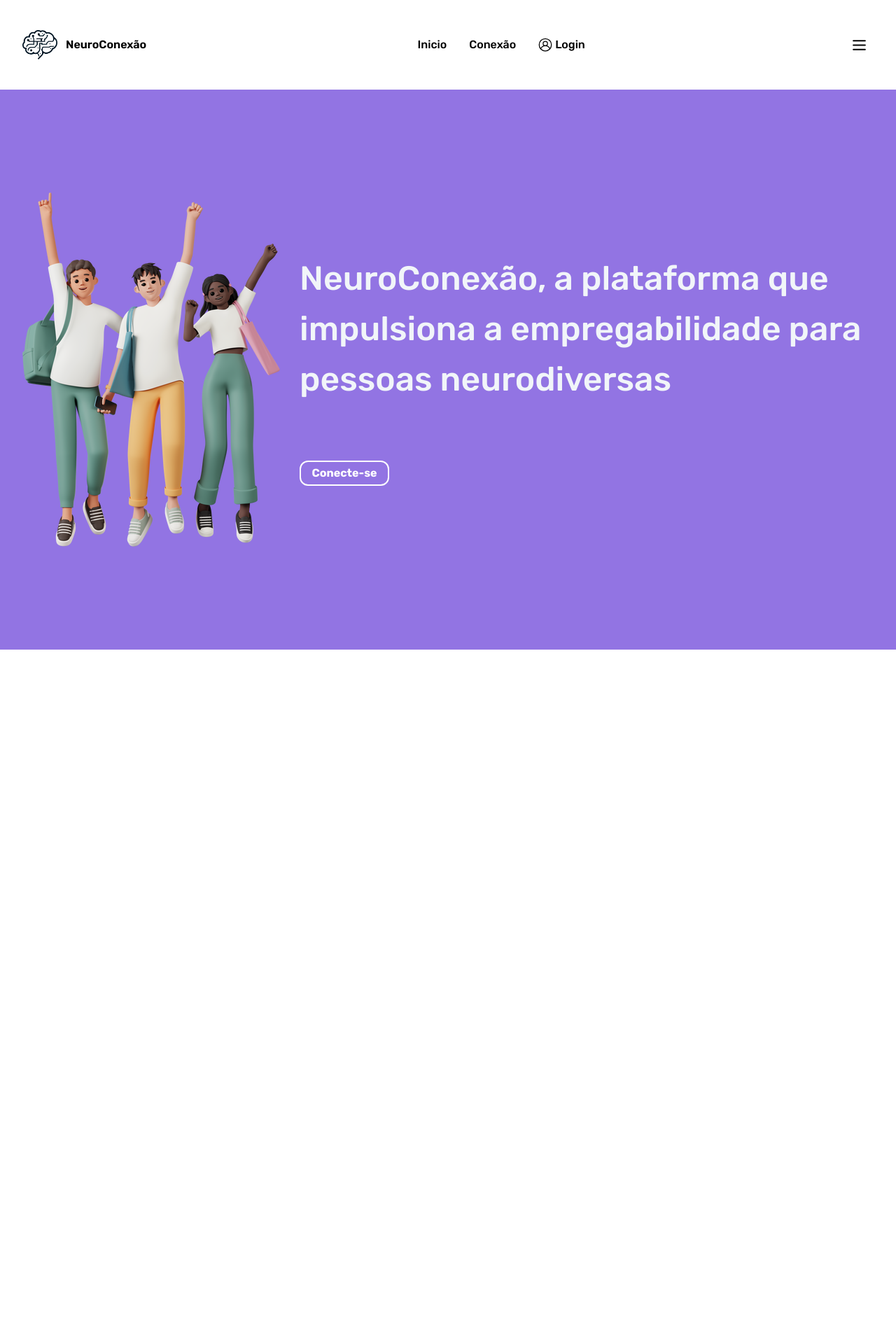
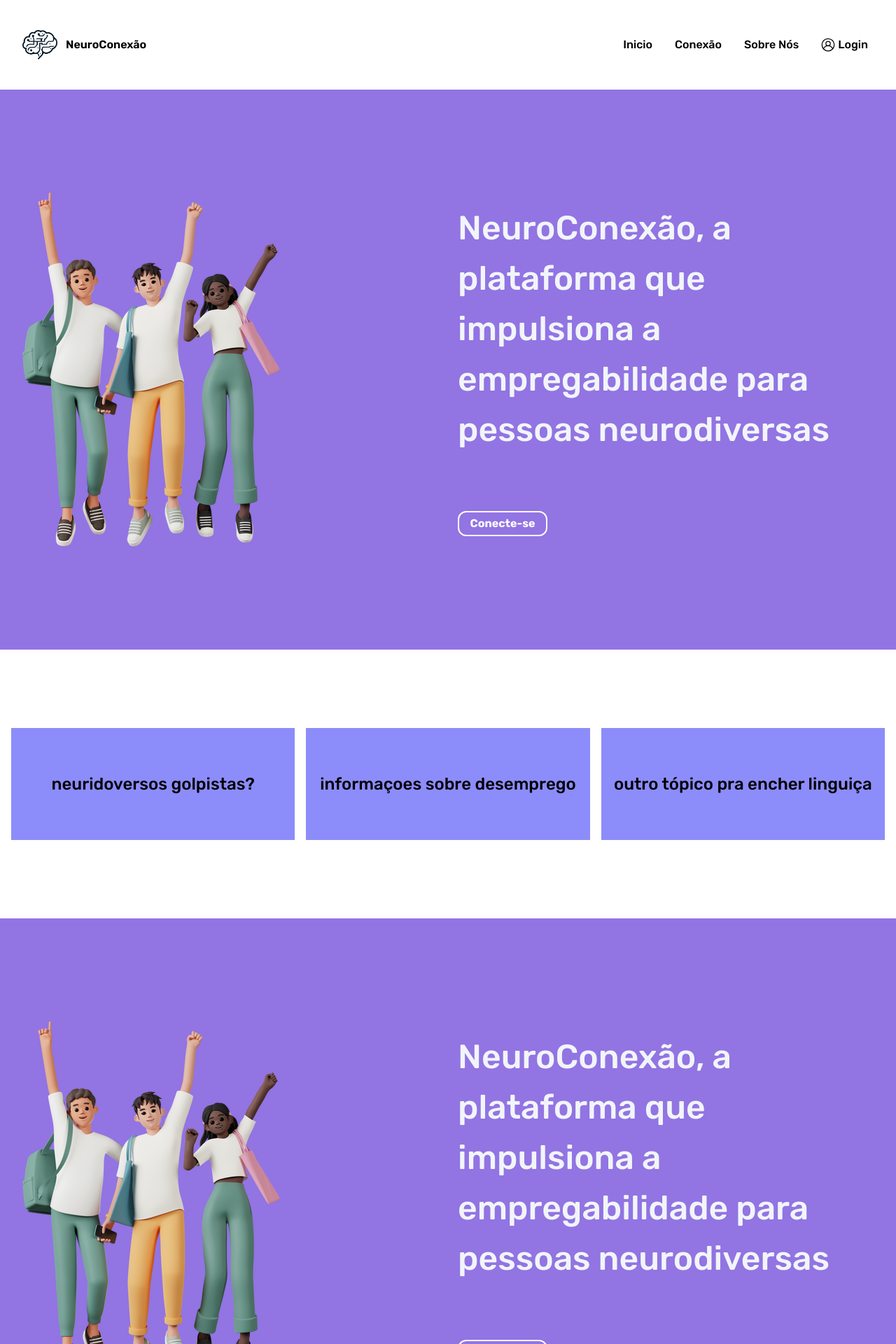
Before and after one commit to RecodeSquad14/NeuroConexao, a Next.js app: page / in a window 1280 px wide. Shown: the top 1920 px of the page at 70% size. Before the commit the page ends 928 px from the top, so only its background shows below. Built offline with nearby package versions, Linux system fonts and the light colour scheme.

Commit message:
criação das rotas e edições na home e tailwind.config

```diff
--- a/src/app/page.js
+++ b/src/app/page.js
@@ -5,16 +5,53 @@ import Image from "next/image";
 export default function Home() {
   return (
     <div className="bg-primary">
-      <GridContainer className="flex gap-7 justify-center items-center  h-screen ">
-        <Image
-          src="/home-img/heroImage.png"
-          alt="grupo de pessoas"
-          width={500}
-          height={600}
-        />
+      <GridContainer className="flex flex-col gap-7 justify-center items-center  h-screen md:flex-row ">
+        <div className="md:w-1/2">
+          <Image
+            src="/home-img/heroImage.png"
+            alt="grupo de pessoas"
+            width={600}
+            height={600}
+            className=" w-195 md:w-auto "
+          />
+        </div>
 
-        <div>
-          <p className="font-normal text-5xl text-slate-100 leading-normal">
+        <div className="md:w-1/2">
+          <p className="font-normal text-4xl leading-normal text-slate-100  md:text-5xl md:leading-normal">
+            NeuroConexão, a plataforma que impulsiona a empregabilidade para
+            pessoas neurodiversas
+          </p>
+          <Button
+            name="Conecte-se"
+            href="/conexao"
+            className="bg-transparent w-32 border-white border-solid border-2 text-white  rounded-xl p-1 mt-20 text-center font-bold hover:bg-secondary "
+          />
+        </div>
+      </GridContainer>
+      <div className="h-96 flex justify-evenly items-center gap-4 bg-white p-4">
+        <div className=" w-1/3 h-40 bg-tertiary text-black text-2xl grid place-items-center ">
+          neuridoversos golpistas?
+        </div>
+        <div className="w-1/3 h-40 bg-tertiary text-black text-2xl grid place-items-center ">
+          informaçoes sobre desemprego
+        </div>
+        <div className="w-1/3 h-40 bg-tertiary text-black text-2xl grid place-items-center ">
+          outro tópico pra encher linguiça
+        </div>
+      </div>
+      <GridContainer className="flex flex-col gap-7 justify-center items-center  h-screen md:flex-row ">
+        <div className="md:w-1/2">
+          <Image
+            src="/home-img/heroImage.png"
+            alt="grupo de pessoas"
+            width={600}
+            height={600}
+            className=" w-195 md:w-auto "
+          />
+        </div>
+
+        <div className="md:w-1/2">
+          <p className="font-normal text-4xl leading-normal text-slate-100  md:text-5xl md:leading-normal">
             NeuroConexão, a plataforma que impulsiona a empregabilidade para
             pessoas neurodiversas
           </p>
--- /dev/null
+++ b/src/app/sobre/page.js
@@ -0,0 +1,7 @@
+import React from "react";
+
+function sobre() {
+  return <div>sobre</div>;
+}
+
+export default sobre;
--- a/src/components/header/Header.jsx
+++ b/src/components/header/Header.jsx
@@ -26,24 +26,30 @@ function Header() {
                 </Link>
               </div>
             </div>
-            <div className="">
+            <div className=" hidden md:block ">
               <div className="ml-4 flex items-center space-x-4">
                 <Link
                   href="/"
-                  className="text-black hover:bg-blue-500  rounded-lg p-2"
+                  className="text-black hover:bg-primary hover:text-white  rounded-lg p-2"
                 >
                   Inicio
                 </Link>
                 <Link
                   href="/conexao"
-                  className="text-black hover:bg-blue-500  rounded-lg p-2"
+                  className="text-black hover:bg-primary hover:text-white  rounded-lg p-2"
                 >
                   Conexão
+                </Link>
+                <Link
+                  href="/sobre"
+                  className="text-black hover:bg-primary hover:text-white  rounded-lg p-2"
+                >
+                  Sobre Nós
                 </Link>
 
                 <Link
                   href="/login"
-                  className="text-black hover:bg-blue-500  rounded-lg p-2 flex items-center gap-1"
+                  className="text-black hover:bg-primary hover:text-white  rounded-lg p-2 flex items-center gap-1"
                 >
                   <Image
                     src="/loginIcon.svg"
@@ -55,7 +61,7 @@ function Header() {
                 </Link>
               </div>
             </div>
-            <div className="block 785:hidden items-center">
+            <div className=" block md:hidden items-center">
               <button
                 className="inline-flex items-center justify-center p-2 rounded-md text-white
                  hover:text-white focus outline-none
@@ -78,24 +84,30 @@ function Header() {
           </div>
         </div>
         {isClick && (
-          <div className="md:hidden">
+          <div className="block">
             <div className="px-2 pt-2 pb-3 space-y-1 sm:px-3">
               <Link
                 href="/"
-                className="text-black block hover:bg-black hover:text-white rounded-lg p-2"
+                className="text-black block hover:bg-primary hover:text-white rounded-lg p-2"
               >
                 Inicio
               </Link>
               <Link
-                href="/destino"
-                className="text-black block hover:bg-black  hover:text-white rounded-lg p-2"
+                href="/conexao"
+                className="text-black block hover:bg-primary  hover:text-white rounded-lg p-2"
               >
                 Conexão
+              </Link>
+              <Link
+                href="/sobre"
+                className="text-black block hover:bg-primary  hover:text-white rounded-lg p-2"
+              >
+                Sobre Nós
               </Link>
 
               <Link
                 href="/login"
-                className="text-black block hover:bg-black  hover:text-white rounded-lg p-2"
+                className="text-black block hover:bg-primary  hover:text-white rounded-lg p-2"
               >
                 Login
               </Link>
--- a/tailwind.config.js
+++ b/tailwind.config.js
@@ -17,7 +17,21 @@ module.exports = {
       },
       maxWidth: {
         grid: "77.5rem",
+        770: "48.125rem",
+        1237: "77.313rem",
+        360: "22.5rem",
       },
+      minWidth: {
+        770: "48.125rem",
+        1237: "77.313rem",
+        360: "22.5rem",
+      },
+      width: {
+        400: "400px",
+        300: "300px",
+        195: "195px",
+      },
+
       backgroundColor: {
         primary: "#9274e3",
         secondary: "#c481fd",
```
